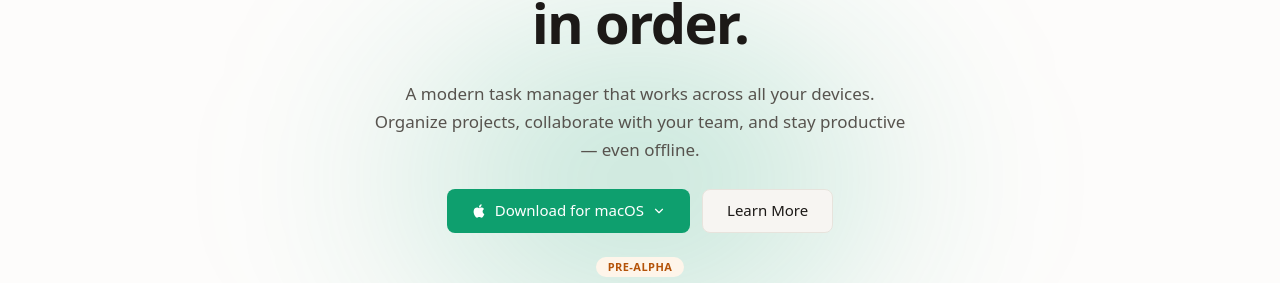
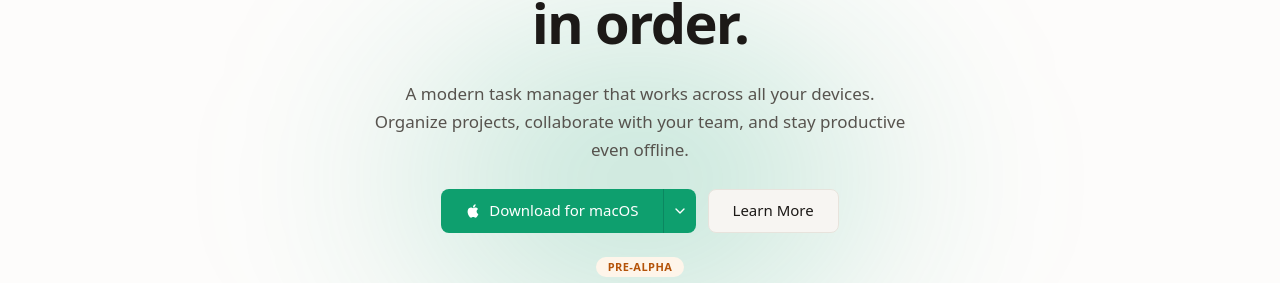
Before and after one commit to alvaro347/tassku-web, a React (Vite) app: page / in a window 1280 px wide. Shown: the part 198-481 px from the top of the page. Built offline with nearby package versions, Linux system fonts and the light colour scheme.

Commit message:
fix: restore split download button, full-width menu items
Bring back separated download button + chevron. Menu items
span entire dropdown width with logo, name, and version on
one line.

```diff
--- a/src/components/Hero/Hero.module.css
+++ b/src/components/Hero/Hero.module.css
@@ -73,32 +73,32 @@
 .downloadGroup {
     position: relative;
     display: inline-flex;
+    align-items: stretch;
 }
 
-.downloadTrigger {
+.downloadLink {
+    display: inline-flex;
+}
+
+.downloadLink button {
+    border-top-right-radius: 0;
+    border-bottom-right-radius: 0;
+}
+
+.downloadChevron {
     display: inline-flex;
     align-items: center;
     justify-content: center;
-    gap: var(--space-sm);
-    height: 44px;
-    padding: 0 var(--space-xl);
-    font-family: var(--font-sans);
-    font-size: var(--text-base);
-    font-weight: var(--weight-medium);
-    white-space: nowrap;
-    user-select: none;
-    border-radius: var(--radius-md);
+    padding: 0 var(--space-sm);
     background-color: var(--color-accent);
     color: var(--color-text-on-accent);
+    border-left: 1px solid var(--color-accent-hover);
+    border-top-right-radius: var(--radius-md);
+    border-bottom-right-radius: var(--radius-md);
     transition: background-color var(--duration-fast) var(--easing-standard);
-    cursor: pointer;
 
     &:hover {
         background-color: var(--color-accent-hover);
-    }
-
-    &:active {
-        transform: scale(0.98);
     }
 }
 
@@ -110,7 +110,7 @@
     position: absolute;
     top: calc(100% + var(--space-sm));
     left: 0;
-    min-width: 100%;
+    right: 0;
     background-color: var(--color-accent);
     border: 1px solid var(--color-accent-hover);
     border-radius: var(--radius-md);
@@ -122,20 +122,16 @@
 .platformItem {
     display: flex;
     align-items: center;
-    gap: var(--space-md);
+    gap: var(--space-sm);
+    width: 100%;
     padding: var(--space-md) var(--space-lg);
     color: var(--color-text-on-accent);
+    white-space: nowrap;
     transition: background-color var(--duration-fast) var(--easing-standard);
 
     &:hover {
         background-color: var(--color-accent-hover);
     }
-}
-
-.platformInfo {
-    display: flex;
-    flex-direction: column;
-    align-items: flex-start;
 }
 
 .platformName {
@@ -146,6 +142,7 @@
 .platformVersion {
     font-size: var(--text-xs);
     opacity: 0.75;
+    margin-left: auto;
 }
 
 .preAlpha {
--- a/src/components/Hero/Hero.tsx
+++ b/src/components/Hero/Hero.tsx
@@ -47,19 +47,28 @@ function Hero() {
                 <p className={styles.subtitle}>
                     A modern task manager that works across all your devices.
                     Organize projects, collaborate with your team, and stay
-                    productive — even offline.
+                    productive even offline.
                 </p>
                 <div className={styles.actions}>
                     <div className={styles.downloadGroup} ref={menuRef}>
+                        <a
+                            href={current.url}
+                            target="_blank"
+                            rel="noopener noreferrer"
+                            className={styles.downloadLink}
+                        >
+                            <Button variant="primary" size="lg">
+                                {current.icon}
+                                Download for {current.name}
+                            </Button>
+                        </a>
                         <button
-                            className={styles.downloadTrigger}
+                            className={styles.downloadChevron}
                             onClick={() => setMenuOpen(!menuOpen)}
-                            aria-label="Select platform to download"
+                            aria-label="Select platform"
                             aria-expanded={menuOpen}
                         >
-                            {current.icon}
-                            Download for {current.name}
-                            <ChevronDown size={14} className={menuOpen ? styles.chevronOpen : ''} />
+                            <ChevronDown size={16} className={menuOpen ? styles.chevronOpen : ''} />
                         </button>
                         {menuOpen && (
                             <div className={styles.platformMenu}>
@@ -73,10 +82,8 @@ function Hero() {
                                         onClick={() => setMenuOpen(false)}
                                     >
                                         {p.icon}
-                                        <div className={styles.platformInfo}>
-                                            <span className={styles.platformName}>{p.name}</span>
-                                            <span className={styles.platformVersion}>{p.version}</span>
-                                        </div>
+                                        <span className={styles.platformName}>{p.name}</span>
+                                        <span className={styles.platformVersion}>{p.version}</span>
                                     </a>
                                 ))}
                             </div>
```
